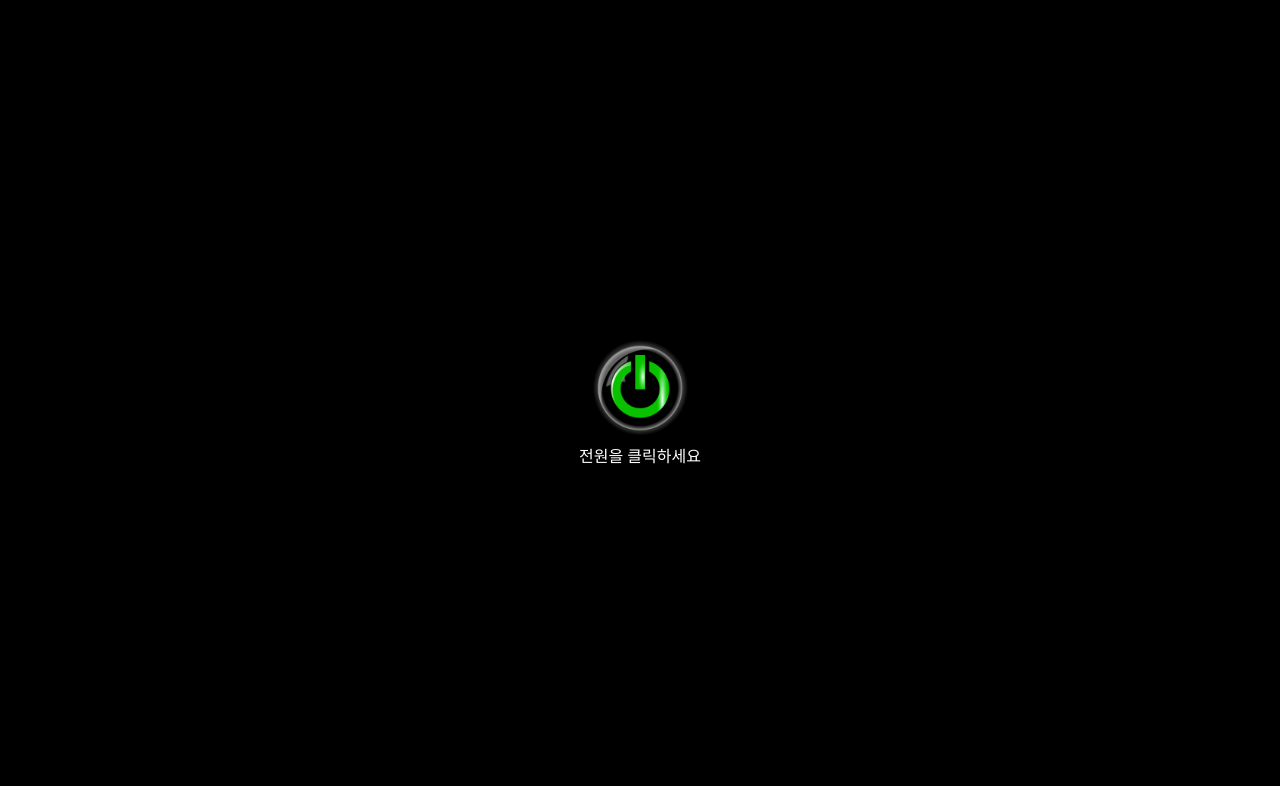
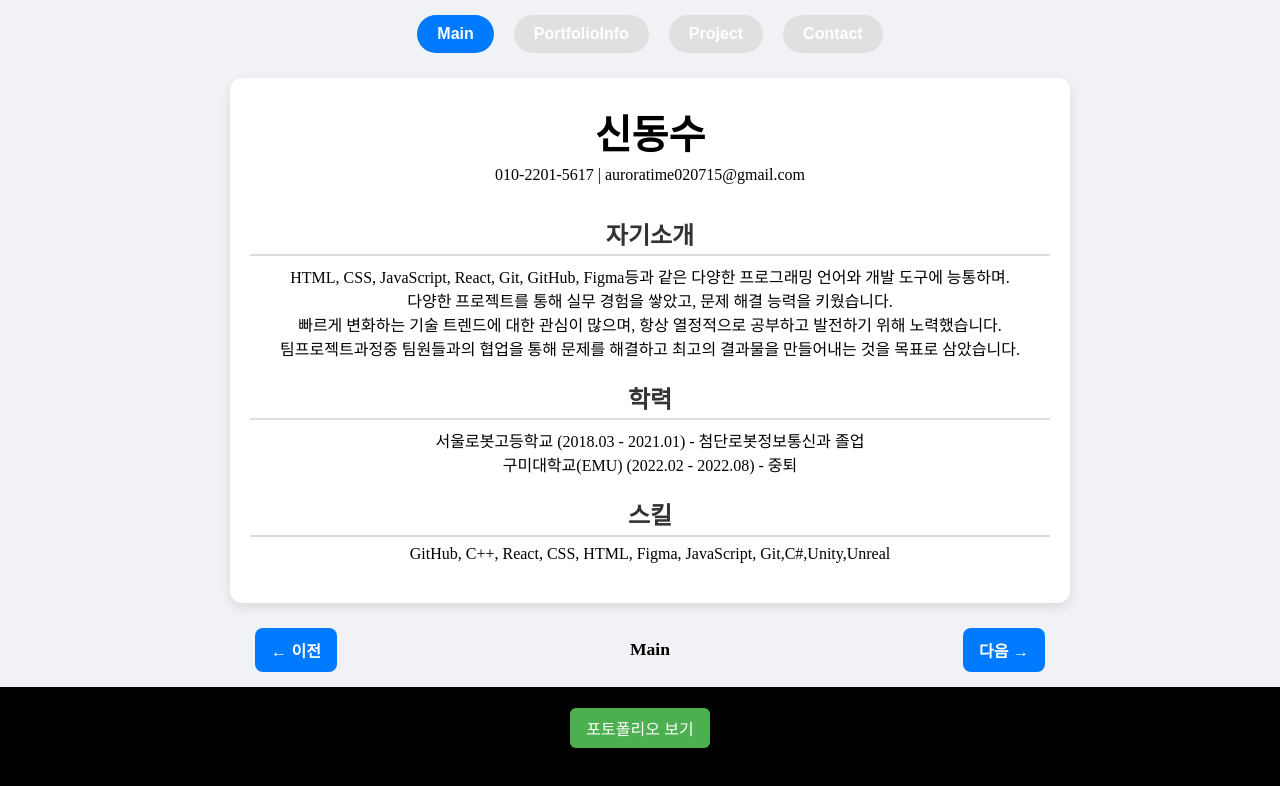
Before and after one commit to Dongsusin/DeskTop, a React (Vite) app: page / in a window 1280 px wide. Shown: the top 786 px of the page. Built offline with nearby package versions, Linux system fonts and the light colour scheme.

Commit message:
인트로 이력서 생성

```diff
--- a/src/App.css
+++ b/src/App.css
@@ -353,6 +353,19 @@ html {
   transition: width 0.1s ease-in-out;
   border-radius: 10px;
 }
+.intro-Resume {
+  width: 100%;
+  height: auto;
+  min-height: 100vh;
+  overflow-y: auto;
+  overflow-x: hidden;
+  .Resume {
+    margin-bottom: 16px;
+  }
+  span {
+    color: #000;
+  }
+}
 
 /*반응형 레이아웃 조정*/
 @media screen and (max-width: 1024px) {
--- a/src/App.jsx
+++ b/src/App.jsx
@@ -48,28 +48,24 @@ function DesktopApp() {
   // 상태 변수들
   const [isIntro, setIsIntro] = useState(true);
   const [isLoading, setIsLoading] = useState(false);
+  const [isResume, setIsResume] = useState(false);
   const [loadingProgress, setLoadingProgress] = useState(0);
-
   const [icons, setIcons] = useState([]);
   const [openFolder, setOpenFolder] = useState(null);
   const [currentPopup, setCurrentPopup] = useState(null);
-
   const [currentDate] = useState(new Date());
   const [memos, setMemos] = useState(
     () => JSON.parse(localStorage.getItem("calendarMemos")) || {}
   );
   const [selectedDate, setSelectedDate] = useState(null);
   const [memoInput, setMemoInput] = useState("");
-
   const [currentTime, setCurrentTime] = useState(
     new Date().toLocaleTimeString()
   );
   const [showCalendar, setShowCalendar] = useState(false);
-
   const [currentPage, setCurrentPage] = useState(0);
   const mobilePagesRef = useRef(null);
   const totalPages = 2;
-
   const clickSoundRef = useRef(null);
   const touchStartX = useRef(0);
 
@@ -198,11 +194,21 @@ function DesktopApp() {
     clickSoundRef.current?.play();
   };
 
+  const handleResume = () => {
+    setIsResume(true);
+    clickSoundRef.current?.play();
+  };
+
   // 인트로 화면
   if (isIntro) {
     return (
       <div className="intro-screen">
-        {!isLoading ? (
+        {!isResume ? (
+          <div className="intro-Resume">
+            <Resume />
+            <button onClick={handleResume}>포토폴리오 보기</button>
+          </div>
+        ) : !isLoading ? (
           <div>
             <button className="power-button" onClick={handleStart}></button>
             <p>전원을 클릭하세요</p>
```
